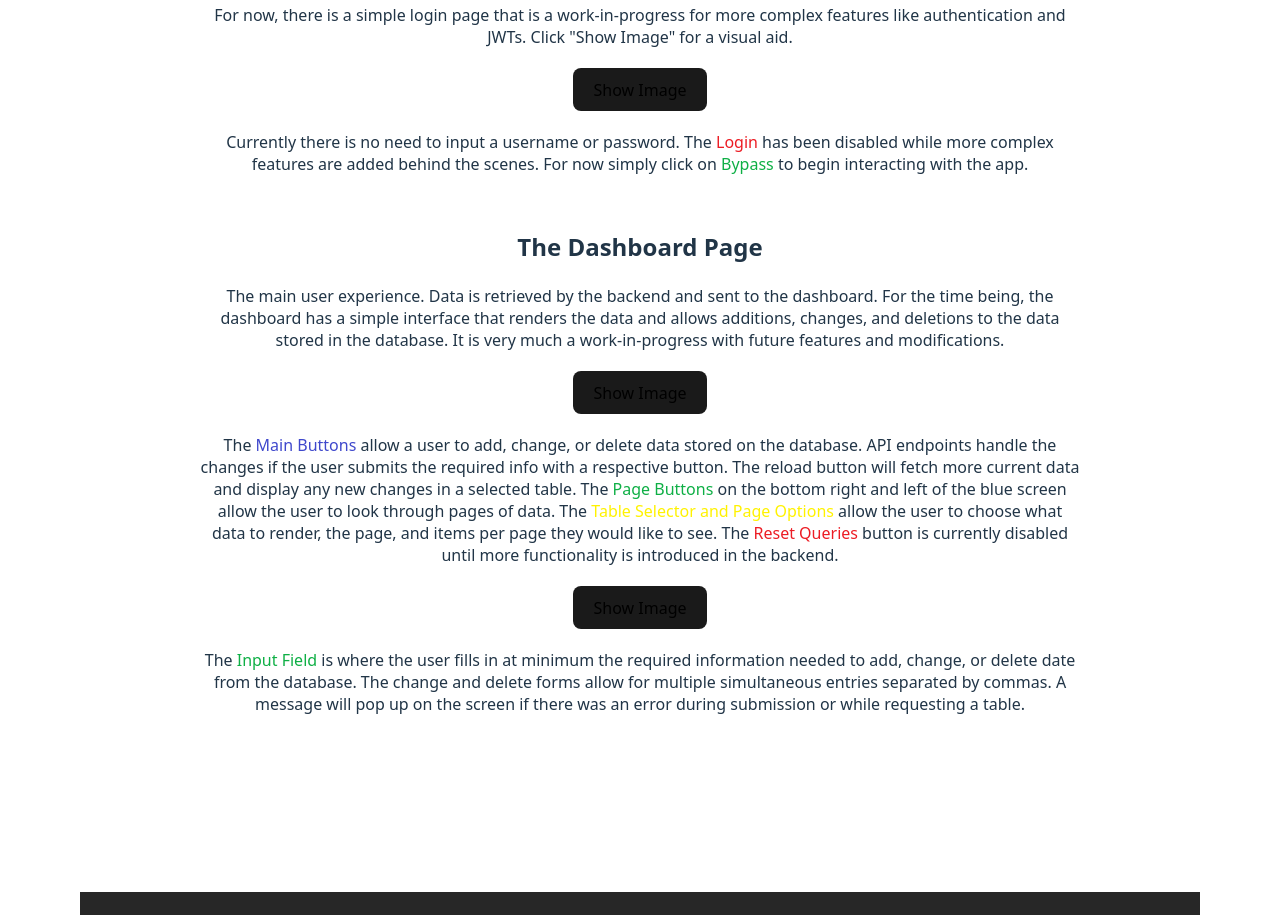
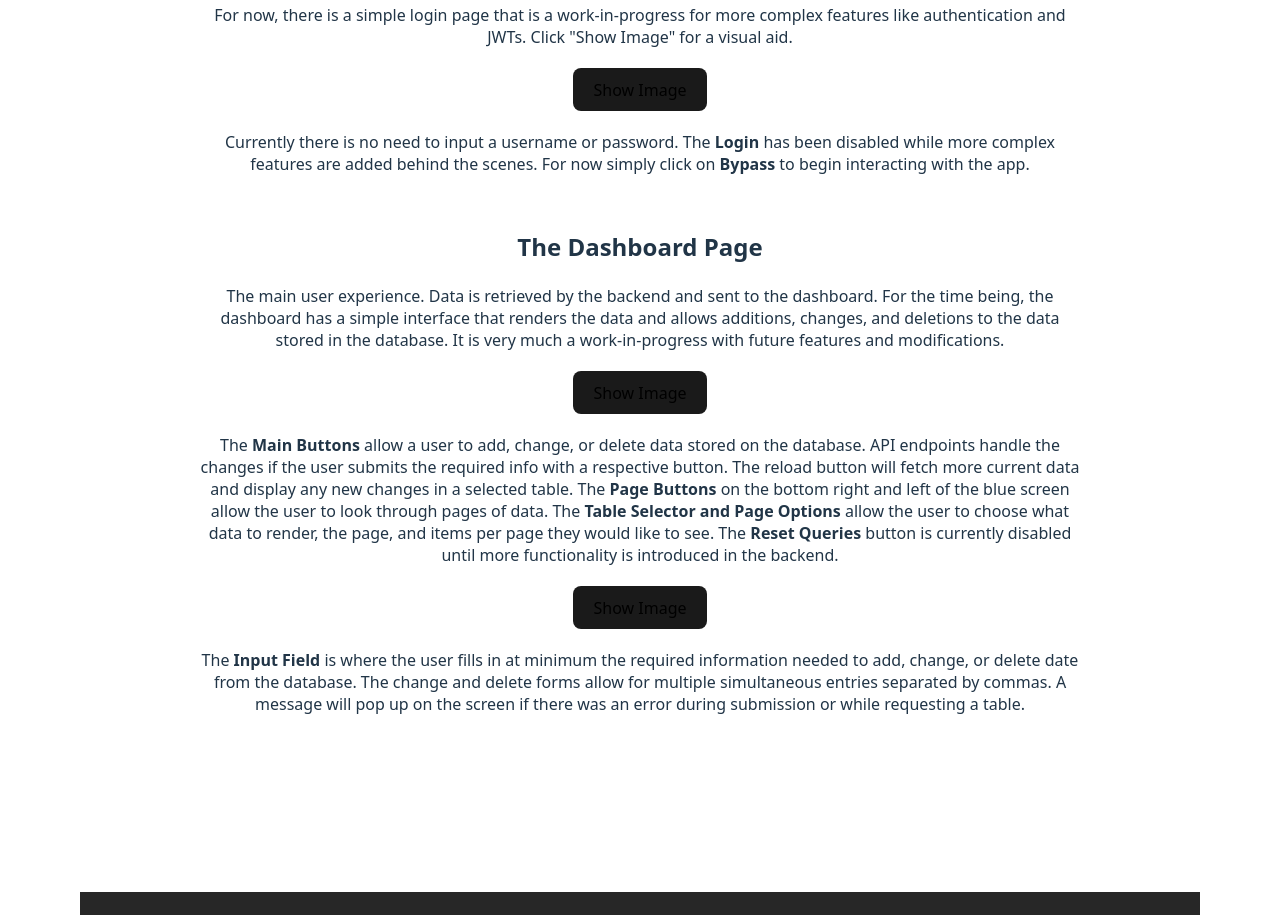
Before and after one commit to WPompa/construction-logistics, a React (Vite) app in the folder frontend/: page / in a window 1280 px wide. Shown: the part 780-1695 px from the top of the page. Built offline with nearby package versions, Linux system fonts and the light colour scheme.

Commit message:
Add useReducer with booleans to show color coded words when an image is toggled.

```diff
--- a/frontend/src/pages/Home.jsx
+++ b/frontend/src/pages/Home.jsx
@@ -1,4 +1,4 @@
-import { useState } from "react";
+import { useState, useReducer } from "react";
 import { LazyLoadImage } from "react-lazy-load-image-component";
 import "react-lazy-load-image-component/src/effects/blur.css";
 import safetyHelmet from "../assets/SVG/helmet-safety.svg";
@@ -13,7 +13,30 @@ import {
 } from "../assets";
 import "./css/home.css";
 
+const initialState = {
+  showImageOne: false,
+  showImageTwo: false,
+  showImageThree: false,
+};
+
+const reducer = (state, action) => {
+  if (action.type === "showImageOne") {
+    return { ...state, showImageOne: !state.showImageOne };
+  }
+
+  if (action.type === "showImageTwo") {
+    return { ...state, showImageTwo: !state.showImageTwo };
+  }
+
+  if (action.type === "showImageThree") {
+    return { ...state, showImageThree: !state.showImageThree };
+  }
+
+  throw Error("Unknown Action: " + action.type);
+};
+
 const Home = () => {
+  const [state, dispatch] = useReducer(reducer, initialState);
   return (
     <div className="home">
       <h1>Homepage</h1>
@@ -55,14 +78,23 @@ const Home = () => {
           for a visual aid.
         </p>
 
-        <ShowImage img={login} alt={loginAlt} />
+        <ShowImage
+          img={login}
+          alt={loginAlt}
+          callback={() => dispatch({ type: "showImageOne" })}
+        />
 
         <p className="homepage-p">
           Currently there is no need to input a username or password. The{" "}
-          <span className="red">Login</span> has been disabled while more
-          complex features are added behind the scenes. For now simply click on{" "}
-          <span className="green">Bypass</span> to begin interacting with the
-          app.
+          <span className={state.showImageOne ? "red bold" : "bold"}>
+            Login
+          </span>{" "}
+          has been disabled while more complex features are added behind the
+          scenes. For now simply click on{" "}
+          <span className={state.showImageOne ? "green bold" : "bold"}>
+            Bypass
+          </span>{" "}
+          to begin interacting with the app.
         </p>
       </section>
 
@@ -76,45 +108,73 @@ const Home = () => {
           work-in-progress with future features and modifications.
         </p>
 
-        <ShowImage img={dashboard} alt={dashboardAlt} />
+        <ShowImage
+          img={dashboard}
+          alt={dashboardAlt}
+          callback={() => dispatch({ type: "showImageTwo" })}
+        />
 
         <p className="homepage-p">
-          The <span className="blue">Main Buttons</span> allow a user to add,
-          change, or delete data stored on the database. API endpoints handle
-          the changes if the user submits the required info with a respective
-          button. The reload button will fetch more current data and display any
-          new changes in a selected table. The{" "}
-          <span className="green">Page Buttons</span> on the bottom right and
-          left of the blue screen allow the user to look through pages of data.
-          The <span className="yellow">Table Selector and Page Options</span>{" "}
+          The{" "}
+          <span className={state.showImageTwo ? "blue bold" : "bold"}>
+            Main Buttons
+          </span>{" "}
+          allow a user to add, change, or delete data stored on the database.
+          API endpoints handle the changes if the user submits the required info
+          with a respective button. The reload button will fetch more current
+          data and display any new changes in a selected table. The{" "}
+          <span className={state.showImageTwo ? "green bold" : "bold"}>
+            Page Buttons
+          </span>{" "}
+          on the bottom right and left of the blue screen allow the user to look
+          through pages of data. The{" "}
+          <span className={state.showImageTwo ? "yellow bold" : "bold"}>
+            Table Selector and Page Options
+          </span>{" "}
           allow the user to choose what data to render, the page, and items per
           page they would like to see. The{" "}
-          <span className="red">Reset Queries</span> button is currently
-          disabled until more functionality is introduced in the backend.
+          <span className={state.showImageTwo ? "red bold" : "bold"}>
+            Reset Queries
+          </span>{" "}
+          button is currently disabled until more functionality is introduced in
+          the backend.
         </p>
 
-        <ShowImage img={dashboardInput} alt={dashboardInputAlt} />
+        <ShowImage
+          img={dashboardInput}
+          alt={dashboardInputAlt}
+          callback={() => dispatch({ type: "showImageThree" })}
+        />
 
         <p className="homepage-p">
-          The <span className="green">Input Field</span> is where the user fills
-          in at minimum the required information needed to add, change, or
-          delete date from the database. The change and delete forms allow for
-          multiple simultaneous entries separated by commas. A message will pop
-          up on the screen if there was an error during submission or while
-          requesting a table.
+          The{" "}
+          <span className={state.showImageThree ? "green bold" : "bold"}>
+            Input Field
+          </span>{" "}
+          is where the user fills in at minimum the required information needed
+          to add, change, or delete date from the database. The change and
+          delete forms allow for multiple simultaneous entries separated by
+          commas. A message will pop up on the screen if there was an error
+          during submission or while requesting a table.
         </p>
       </section>
     </div>
   );
 };
 
-const ShowImage = ({ img, alt }) => {
+const ShowImage = ({ img, alt, callback }) => {
   const [showImage, setShowImage] = useState(false);
 
   return (
     <>
       <div>
-        <button type="button" onClick={() => setShowImage(!showImage)}>
+        <button
+          type="button"
+          onClick={() => {
+            setShowImage(!showImage);
+            callback();
+          }}
+        >
           {showImage ? "Hide" : "Show"} Image
         </button>
       </div>
--- a/frontend/src/pages/css/home.css
+++ b/frontend/src/pages/css/home.css
@@ -19,7 +19,7 @@
 }
 
 .homepage-h2 {
-  font-weight: 700;
+  font-weight: bold;
 }
 
 .homepage-h3 {
@@ -42,6 +42,10 @@
   height: auto;
 }
 
+.bold {
+  font-weight: bold;
+}
+
 .blue {
   color: var(--blue);
 }
```
